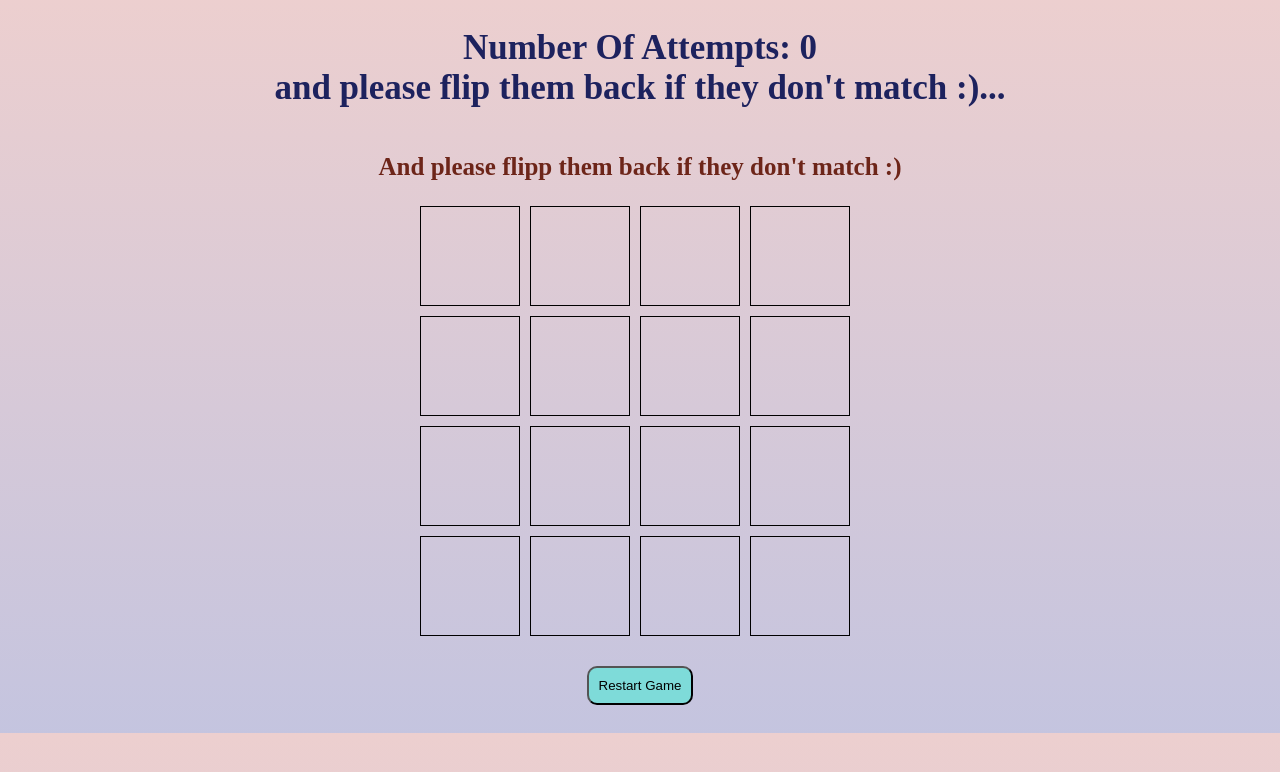
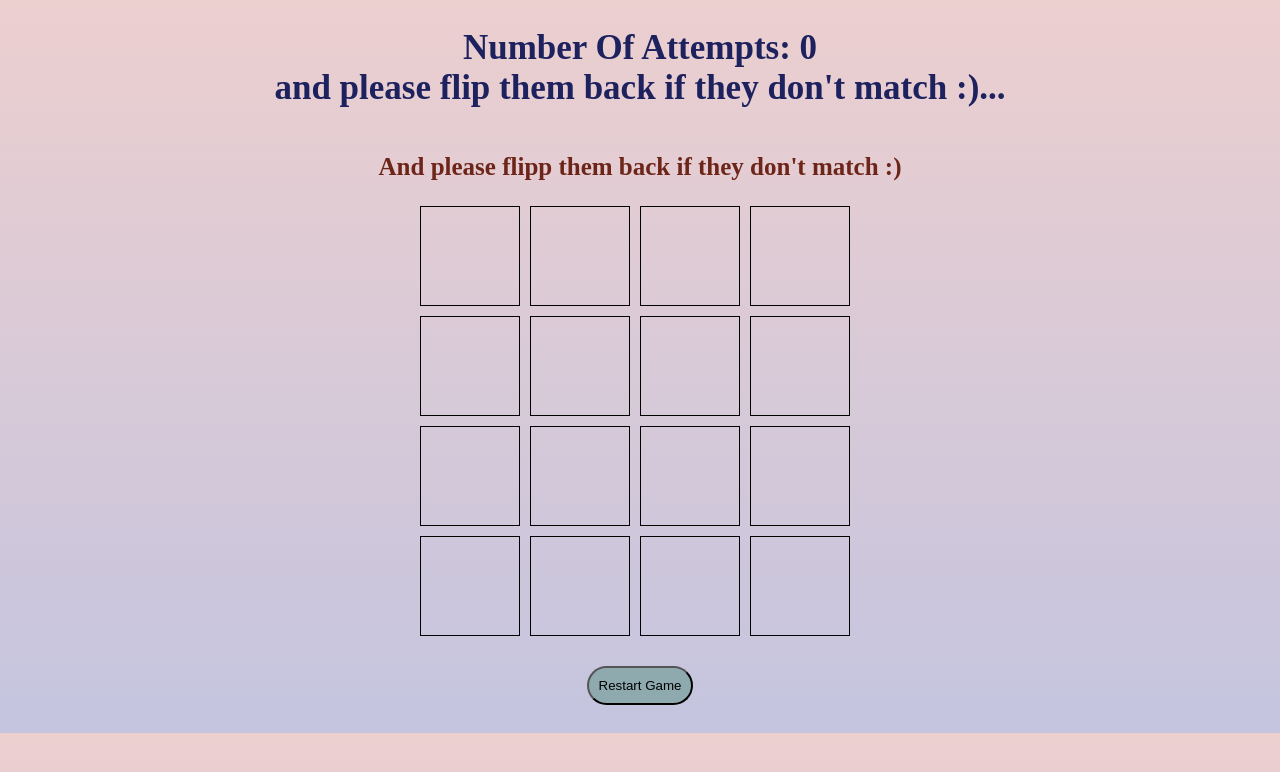
Before and after one commit to hananAvshalom/memory-game, a plain HTML site: page index.html in a window 1280 px wide. Drawn offline with Linux system fonts and the light colour scheme.

Commit message:
Update style.css

```diff
--- a/style.css
+++ b/style.css
@@ -17,8 +17,8 @@ grid-template-rows: repeat(4, 11rem);
 }
 button {
 padding: 1rem;
-border-radius: 1rem;
-background: rgba(96, 230, 216, 0.7);
+border-radius: 2rem;
+background: rgba(119, 160, 156, 0.7);
 margin: 2rem;
 }
 h3 {
```
